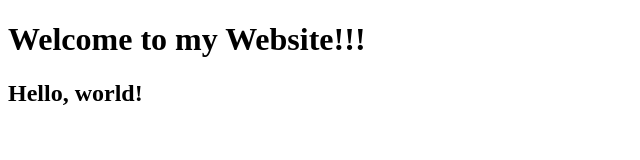
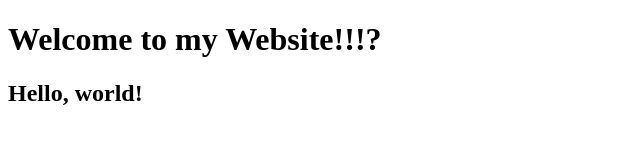
Before and after one commit to stanchenko/Prometheus, a plain HTML site: page hello.html in a window 1280 px wide. Shown: the full height of the page, 0-640 px from the left. Drawn offline with Linux system fonts and the light colour scheme.

Commit message:
add exclamation point

```diff
--- a/hello.html
+++ b/hello.html
@@ -4,7 +4,7 @@
         <title>Hello!</title>
     </head>
     <body>
-        <h1>Welcome to my Website!!!</h1>
+        <h1>Welcome to my Website!!!?</h1>
         <h2>Hello, world!</h2>
     </body>
 </html>
```
